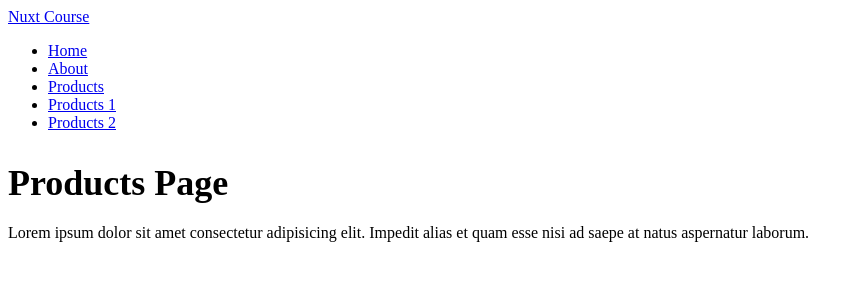
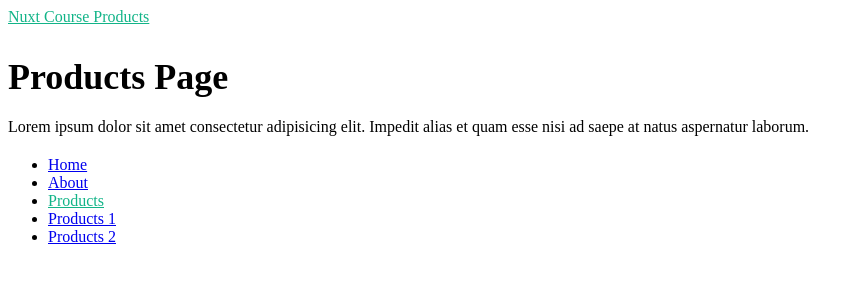
Before and after one commit to webmentordev/nuxt-course, a Nuxt app: page /products in a window 1280 px wide. Shown: the top 300 px of the page, without its empty margins (0-863 px from the left). Built offline with nearby package versions, Linux system fonts and the light colour scheme.

Commit message:
Added Layouts

```diff
--- a/components/Navbar.vue
+++ /dev/null
@@ -1,20 +0,0 @@
-<template>
-    <nav>
-    <NuxtLink to="/">Nuxt Course</NuxtLink>
-    <ul>
-        <li><NuxtLink to="/">Home</NuxtLink></li>
-        <li><NuxtLink to="/about">About</NuxtLink></li>
-        <li><NuxtLink to="/products">Products</NuxtLink></li>
-        <li><NuxtLink to="/products/1">Products 1</NuxtLink></li>
-        <li><NuxtLink to="/products/2">Products 2</NuxtLink></li>
-    </ul>
-    </nav>
-</template>
-
-<script setup>
-
-</script>
-
-<style lang="scss" scoped>
-
-</style>
--- /dev/null
+++ b/layouts/default.vue
@@ -0,0 +1,21 @@
+<template>
+    <nav>
+        <NuxtLink to="/">Nuxt Course</NuxtLink>
+        <ul>
+            <li><NuxtLink to="/">Home</NuxtLink></li>
+            <li><NuxtLink to="/about">About</NuxtLink></li>
+            <li><NuxtLink to="/products">Products</NuxtLink></li>
+            <li><NuxtLink to="/products/1">Products 1</NuxtLink></li>
+            <li><NuxtLink to="/products/2">Products 2</NuxtLink></li>
+        </ul>
+    </nav>
+    <div>
+        <slot />
+    </div>
+</template>
+
+<style scoped>
+    .router-link-exact-active{
+        color: #12b488;
+    }
+</style>
--- /dev/null
+++ b/layouts/products.vue
@@ -0,0 +1,23 @@
+<template>
+    <nav>
+        <NuxtLink to="/products">Nuxt Course Products</NuxtLink>
+    </nav>
+    <div>
+        <slot />
+    </div>
+    <footer>
+        <ul>
+            <li><NuxtLink to="/">Home</NuxtLink></li>
+            <li><NuxtLink to="/about">About</NuxtLink></li>
+            <li><NuxtLink to="/products">Products</NuxtLink></li>
+            <li><NuxtLink to="/products/1">Products 1</NuxtLink></li>
+            <li><NuxtLink to="/products/2">Products 2</NuxtLink></li>
+        </ul>
+    </footer>
+</template>
+
+<style scoped>
+    .router-link-exact-active{
+        color: #12b488;
+    }
+</style>
--- a/pages/about.vue
+++ b/pages/about.vue
@@ -1,10 +1,7 @@
 <template>
     <div>
-    <header>
-        <Navbar />
-    </header>
-    <h2>About</h2>
-    <p>Lorem ipsum dolor sit amet consectetur adipisicing elit. Impedit alias et quam esse nisi ad saepe at natus aspernatur laborum.</p>
+        <h2>About</h2>
+        <p>Lorem ipsum dolor sit amet consectetur adipisicing elit. Impedit alias et quam esse nisi ad saepe at natus aspernatur laborum.</p>
     </div>
   </template>
 
--- a/pages/index.vue
+++ b/pages/index.vue
@@ -1,8 +1,5 @@
 <template>
   <div>
-    <header>
-      <Navbar />
-    </header>
     <h2>Welcome to Home!</h2>
     <p>Lorem ipsum dolor sit amet consectetur adipisicing elit. Impedit alias et quam esse nisi ad saepe at natus aspernatur laborum.</p>
   </div>
--- a/pages/products/[id].vue
+++ b/pages/products/[id].vue
@@ -1,8 +1,5 @@
 <template>
     <div>
-        <header>
-            <Navbar />
-        </header>
         <p>Product Details for {{ id }}</p>
         <p>Lorem ipsum dolor sit, amet consectetur adipisicing elit. Culpa, accusamus!</p>
     </div>
@@ -10,6 +7,9 @@
 
 <script setup>
     const { id } = useRoute().params
+    definePageMeta({
+        layout: 'products'
+    });
 </script>
 
 <style lang="scss" scoped>
--- a/pages/products/index.vue
+++ b/pages/products/index.vue
@@ -1,15 +1,14 @@
 <template>
     <div>
-        <header>
-          <Navbar />
-        </header>
-      <h2>Products Page</h2>
-      <p>Lorem ipsum dolor sit amet consectetur adipisicing elit. Impedit alias et quam esse nisi ad saepe at natus aspernatur laborum.</p>
+        <h2>Products Page</h2>
+        <p>Lorem ipsum dolor sit amet consectetur adipisicing elit. Impedit alias et quam esse nisi ad saepe at natus aspernatur laborum.</p>
     </div>
   </template>
 
   <script setup>
-
+    definePageMeta({
+        layout: 'products'
+    });
   </script>
 
   <style scoped>
```
